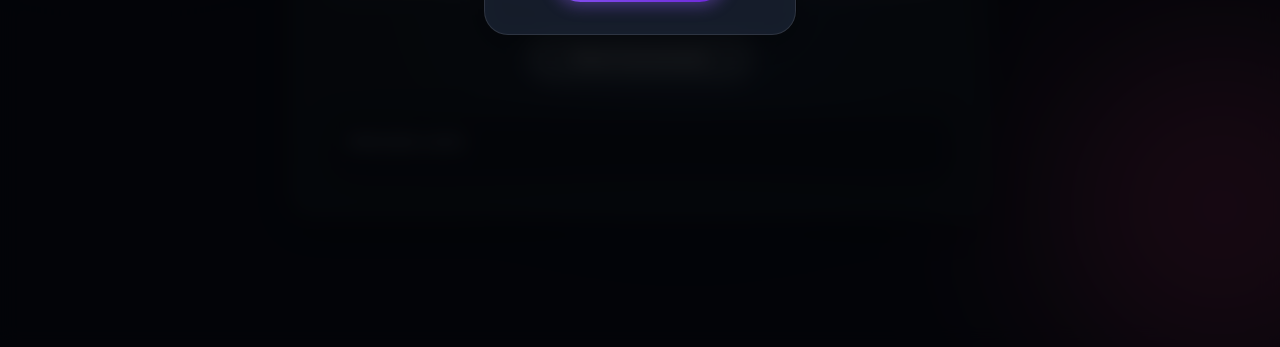
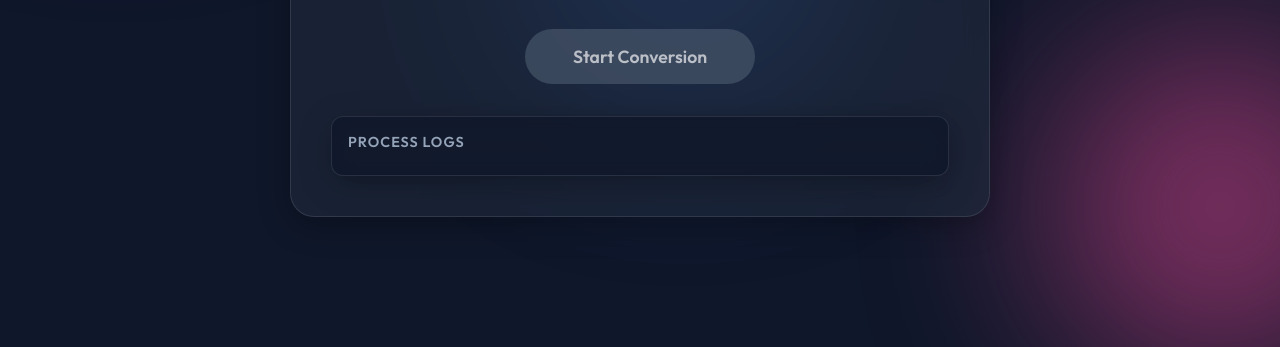
Before and after one commit to slacker3007/TVpuls_converter, a plain HTML site: page index.html in a window 1280 px wide. Shown: the part 453-800 px from the top of the page. Drawn offline with Linux system fonts and the light colour scheme; a script that the page names is missing.

Commit message:
Update index.html

```diff
--- a/index.html
+++ b/index.html
@@ -64,7 +64,7 @@
     </div>
 
     <!-- Download modal/overlay for finished files -->
-    <div id="download-overlay" style="display: none; position: fixed; top: 0; left: 0; width: 100%; height: 100%; background: rgba(0,0,0,0.8); z-index: 1000; display: flex; flex-direction: column; align-items: center; justify-content: center; backdrop-filter: blur(10px);">
+    <div id="download-overlay" style="display: none; position: fixed; top: 0; left: 0; width: 100%; height: 100%; background: rgba(0,0,0,0.8); z-index: 1000; flex-direction: column; align-items: center; justify-content: center; backdrop-filter: blur(10px);">
         <div class="glass-panel" style="padding: 2rem; text-align: center; max-width: 400px;">
             <h2 style="margin-bottom: 1rem;">Conversion Complete!</h2>
             <p id="download-msg" style="margin-bottom: 1.5rem; color: var(--text-secondary);"></p>
```
